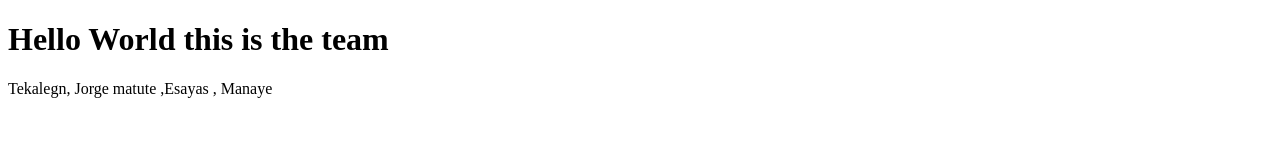
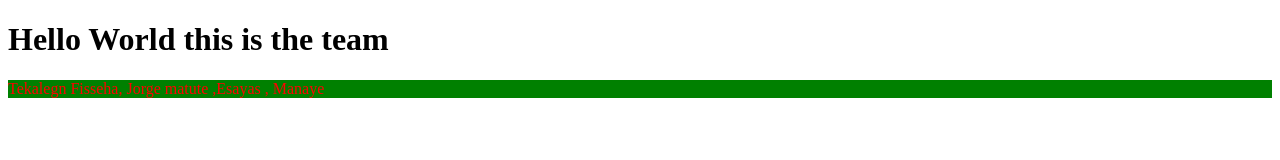
Before and after one commit to tekacode/task-manager, a plain HTML site: page index.html in a window 1280 px wide. Drawn offline with Linux system fonts and the light colour scheme.

Commit message:
added css file and resources directory

```diff
--- a/index.html
+++ b/index.html
@@ -5,9 +5,10 @@
   <meta http-equiv="X-UA-Compatible" content="IE=edge">
   <meta name="viewport" content="width=device-width, initial-scale=1.0">
   <title>Document</title>
+  <link rel="stylesheet" type="text/css" href="style.css">
 </head>
 <body>
   <h1>Hello World this is the team</h1>
-  <p>Tekalegn, Jorge matute ,Esayas , Manaye</p>
+  <p>Tekalegn Fisseha, Jorge matute ,Esayas , Manaye</p>
 </body>
 </html>
--- /dev/null
+++ b/style.css
@@ -0,0 +1,4 @@
+p {
+  color: red;
+  background-color: green;
+}
```
